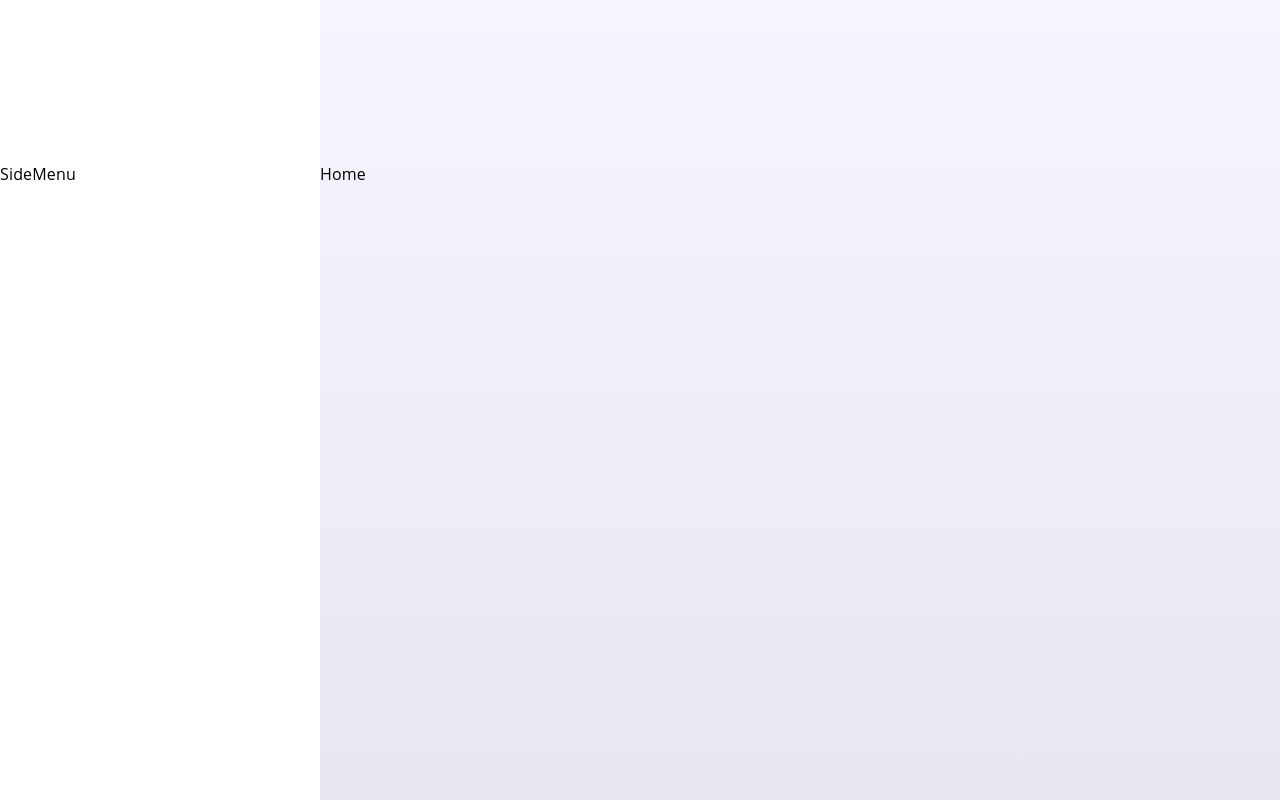
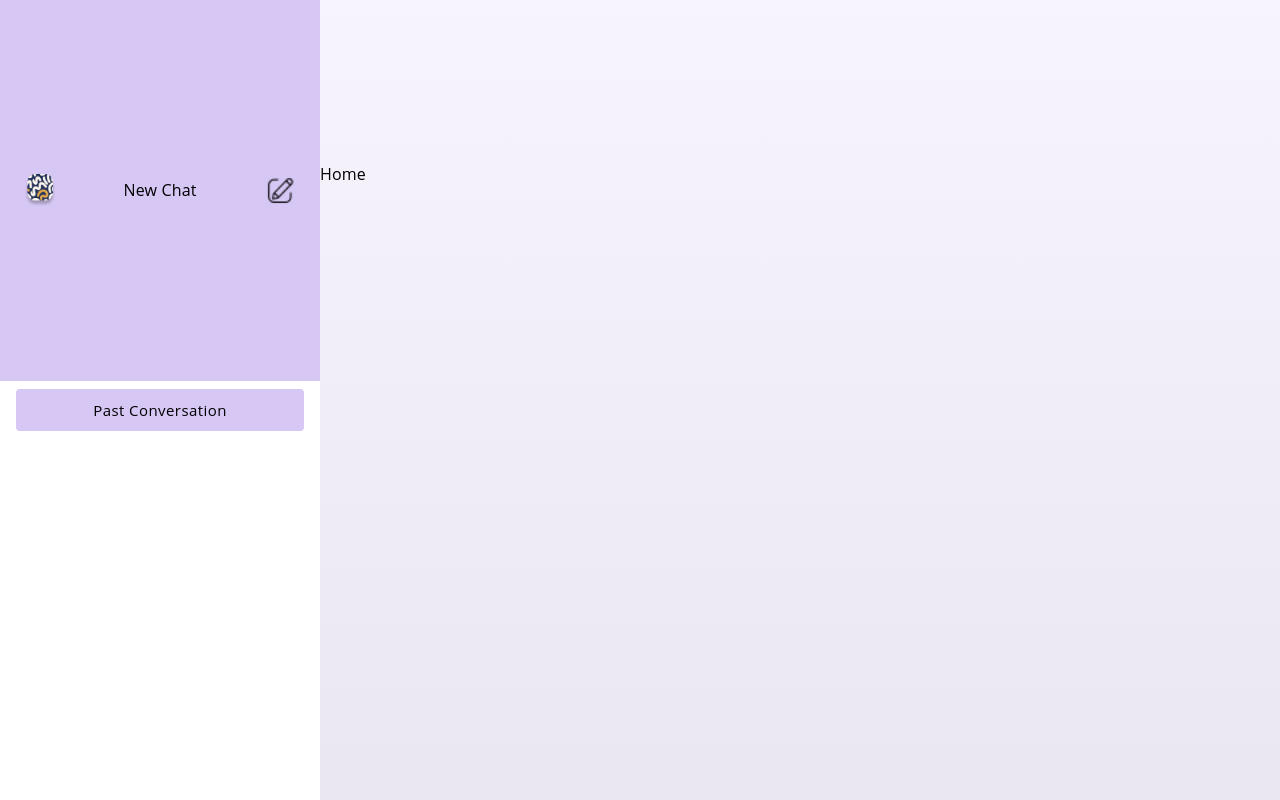
Before and after one commit to SagarGhadage/bot_ai, a React (Create React App) app: page / in a window 1280 px wide. Built offline with nearby package versions, Linux system fonts and the light colour scheme.

Commit message:
Sidemenu done

```diff
--- a/src/Components/SideMenu/SideMenu.jsx
+++ b/src/Components/SideMenu/SideMenu.jsx
@@ -1,8 +1,52 @@
+import { Box, Button, Stack, Typography, useMediaQuery } from '@mui/material'
 import React, { useContext } from 'react'
+import Close from '@mui/icons-material/Close'
+import { ThemeContext } from '../../Themes/Contexts'
+import image from '../../assets/Group 1000011095.png'
+import EditIcon from "../../assets/image 31.png"
+import { useNavigate } from 'react-router-dom'
+export default function SideMenu({ handleClose }) {
+  const screenSize = useMediaQuery('(max-width:768px)')
+  const { mode, setMode } = useContext(ThemeContext)
+  const navigate = useNavigate()
+  return (
+    <Box >
+      {screenSize && <Button sx={{ flexGrow: 1, width: '100%', textAlign: 'right', justifyContent: 'flex-end', color: mode == 'light' ? 'primary.dark' : 'text.primary' }}
+        onClick={() => { handleClose(false) }}
+        endIcon={<Close />}
+      >CLose</Button>}
 
-export default function SideMenu({handleClose}) {
-
-  return (
-    <div onClick={()=>{handleClose(0)}}>SideMenu</div>
+      <Stack
+        direction={'row'}
+        alignItems={'center'}
+        justifyContent={'space-between'}
+        py={2} spacing={1}
+        px={{ xs: 2, md: 3 }} sx={{ bgcolor: 'primary.main' }}
+        onClick={() => {
+          navigate('')
+          handleClose(false)
+        }}>
+        <Box
+          component={'img'}
+          src={image}
+          height={33}
+          width={32}
+          borderRadius={2}
+          flexShrink={0}
+        />
+        <Typography component={'h2'} sx={{ mr: 3 }}>New Chat</Typography>
+        <Box
+          component={'img'}
+          src={EditIcon}
+          height={33}
+          width={32}
+          borderRadius={2}
+          flexShrink={0}
+        />
+      </Stack>
+      <Stack sx={{ margin: 'auto', width: '90%' }}>
+        <Button onClick={() => { navigate('/history'); handleClose(false) }} sx={{ bgcolor: 'primary.main', color: 'text.primary', background: 'primary.main', mt: 1 }}>Past Conversation</Button>
+      </Stack>
+    </Box>
   )
 }
```
